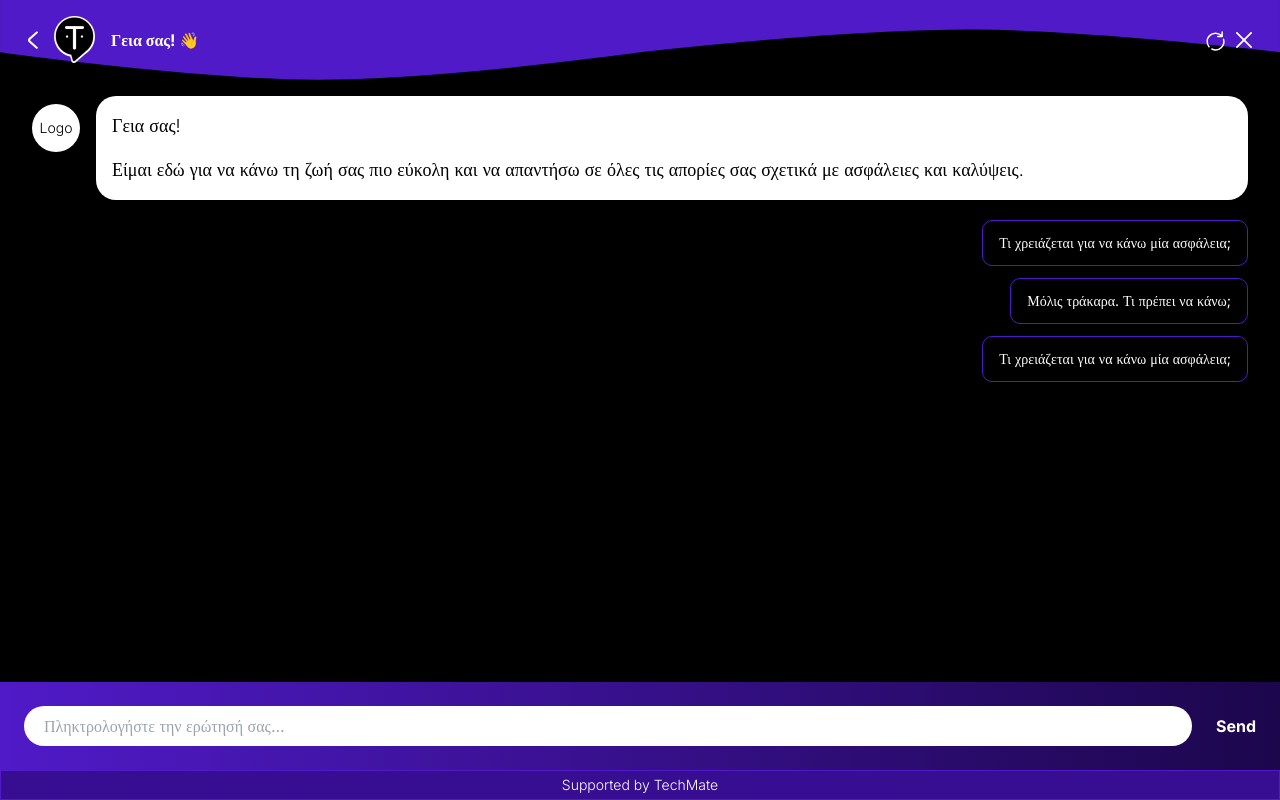
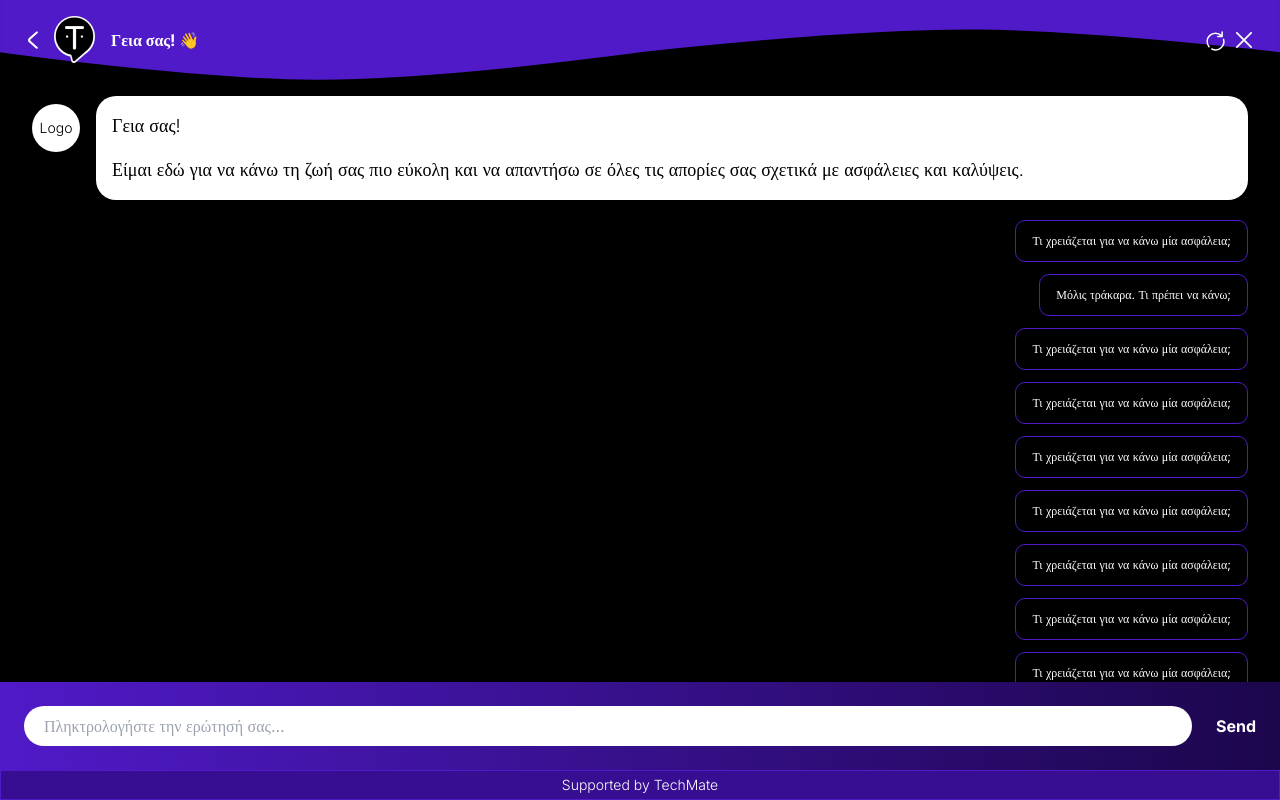
Before and after one commit to ChristosBaztekas/TechMate-Widget, a React (Vite) app: page / in a window 1280 px wide. Both pictures are taken after a click on the button 1236 px from the left and 756 px from the top of the page. Built offline with nearby package versions, Linux system fonts and the light colour scheme.

Commit message:
All Modification Done

```diff
--- a/src/components/Notifications.jsx
+++ b/src/components/Notifications.jsx
@@ -6,7 +6,7 @@ export const Notifications = ({ hideNotification, radius = "10px", onNotificatio
         <main className="flex justify-center items-start gap-2">
             {/* Button to hide the notification */}
             <button
-                className="hover:text-hoverColor text-primaryColor cursor-pointer"
+                className="hover:text-hoverColor text-primaryColor cursor-pointer rounded-full overflow-hidden mt-1"
                 onClick={() => hideNotification(false)}
                 aria-label="Close"
             >
@@ -31,7 +31,7 @@ export const Notifications = ({ hideNotification, radius = "10px", onNotificatio
                     <Link to={item.path} key={index} onClick={onNotificationClick}>
                         <article
                             style={{ borderRadius: radius }}
-                            className="w-fit text-darkColor bg-lightColor border-2 border-primaryColor hover:bg-primaryColor text-center px-2 py-2 cursor-pointer transition-all"
+                            className="w-fit text-darkColor bg-lightColor border-2 border-primaryColor hover:bg-primaryColor hover:text-white text-center px-2 py-2 cursor-pointer transition-all"
                         >
                             {item.text}
                         </article>
--- a/src/pages/StartPage.jsx
+++ b/src/pages/StartPage.jsx
@@ -54,7 +54,7 @@ export const StartPage = ({ handleClose, state, radius = "10px" }) => {
                 </section>
 
                 {/* Choose Section */}
-                <section className="flex flex-col justify-center items-end gap-3 text-xs vsm:text-sm">
+                <section className="flex flex-col justify-center items-end gap-3 text-xs">
                     {[
                         {
                             text: "Τι χρειάζεται για να κάνω μία ασφάλεια;",
@@ -63,6 +63,30 @@ export const StartPage = ({ handleClose, state, radius = "10px" }) => {
                         {
                             text: "Μόλις τράκαρα. Τι πρέπει να κάνω;",
                             path: "/second",
+                        },
+                        {
+                            text: "Τι χρειάζεται για να κάνω μία ασφάλεια;",
+                            path: "/third",
+                        },
+                        {
+                            text: "Τι χρειάζεται για να κάνω μία ασφάλεια;",
+                            path: "/third",
+                        },
+                        {
+                            text: "Τι χρειάζεται για να κάνω μία ασφάλεια;",
+                            path: "/third",
+                        },
+                        {
+                            text: "Τι χρειάζεται για να κάνω μία ασφάλεια;",
+                            path: "/third",
+                        },
+                        {
+                            text: "Τι χρειάζεται για να κάνω μία ασφάλεια;",
+                            path: "/third",
+                        },
+                        {
+                            text: "Τι χρειάζεται για να κάνω μία ασφάλεια;",
+                            path: "/third",
                         },
                         {
                             text: "Τι χρειάζεται για να κάνω μία ασφάλεια;",
--- a/src/styles/global.css
+++ b/src/styles/global.css
@@ -22,5 +22,5 @@ html {
 
 /* hide Scroll Bar */
 ::-webkit-scrollbar {
-  width: 0px;
+  width: 0px !important;
 }
--- a/src/utils/icons.util.jsx
+++ b/src/utils/icons.util.jsx
@@ -65,7 +65,7 @@ export const CalenderIcon = () => (
 );
 
 export const HideNotificationIcon = () => (
-    <svg width="14" height="14" viewBox="0 0 14 14" fill="none" xmlns="http://www.w3.org/2000/svg">
+    <svg className="shrink-0" width="20" height="20" viewBox="0 0 14 14" fill="none" xmlns="http://www.w3.org/2000/svg">
         <circle cx="7" cy="7" r="7" transform="rotate(90 7 7)" fill="currentColor" />
         <path d="M9.06069 4.94873C8.96827 4.8431 8.81841 4.8431 8.72599 4.94873L6.99957 6.92177L5.27317 4.94873C5.18075 4.8431 5.03089 4.8431 4.93846 4.94873C4.84603 5.05436 4.84603 5.22563 4.93846 5.33126L6.66487 7.30429L4.93847 9.2773C4.84604 9.38296 4.84604 9.5542 4.93847 9.65985C5.03089 9.76548 5.18075 9.76548 5.27318 9.65985L6.99957 7.68681L8.72599 9.65985C8.81841 9.76548 8.96827 9.76548 9.06069 9.65985C9.15312 9.5542 9.15312 9.38296 9.06069 9.27733L7.33428 7.30429L9.06069 5.33126C9.15312 5.22563 9.15312 5.05436 9.06069 4.94873Z" fill="white" />
     </svg>
```
